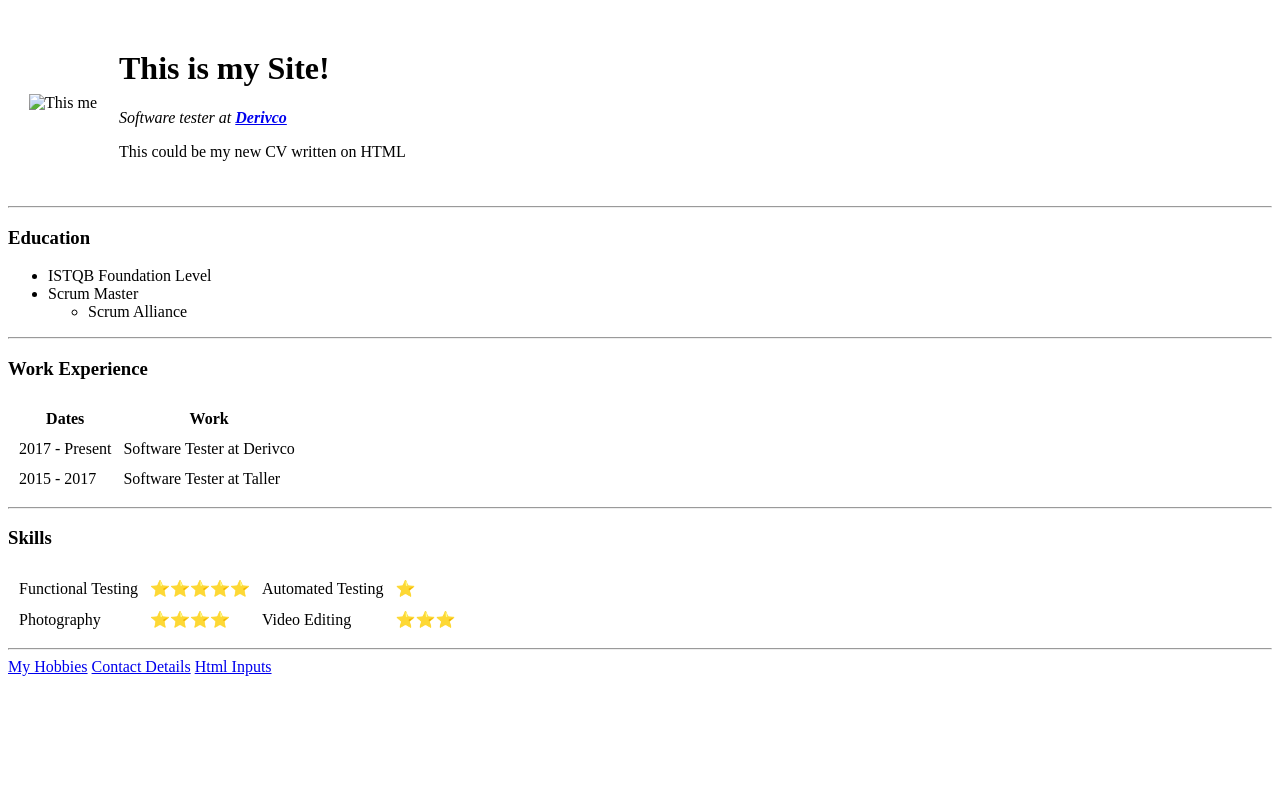
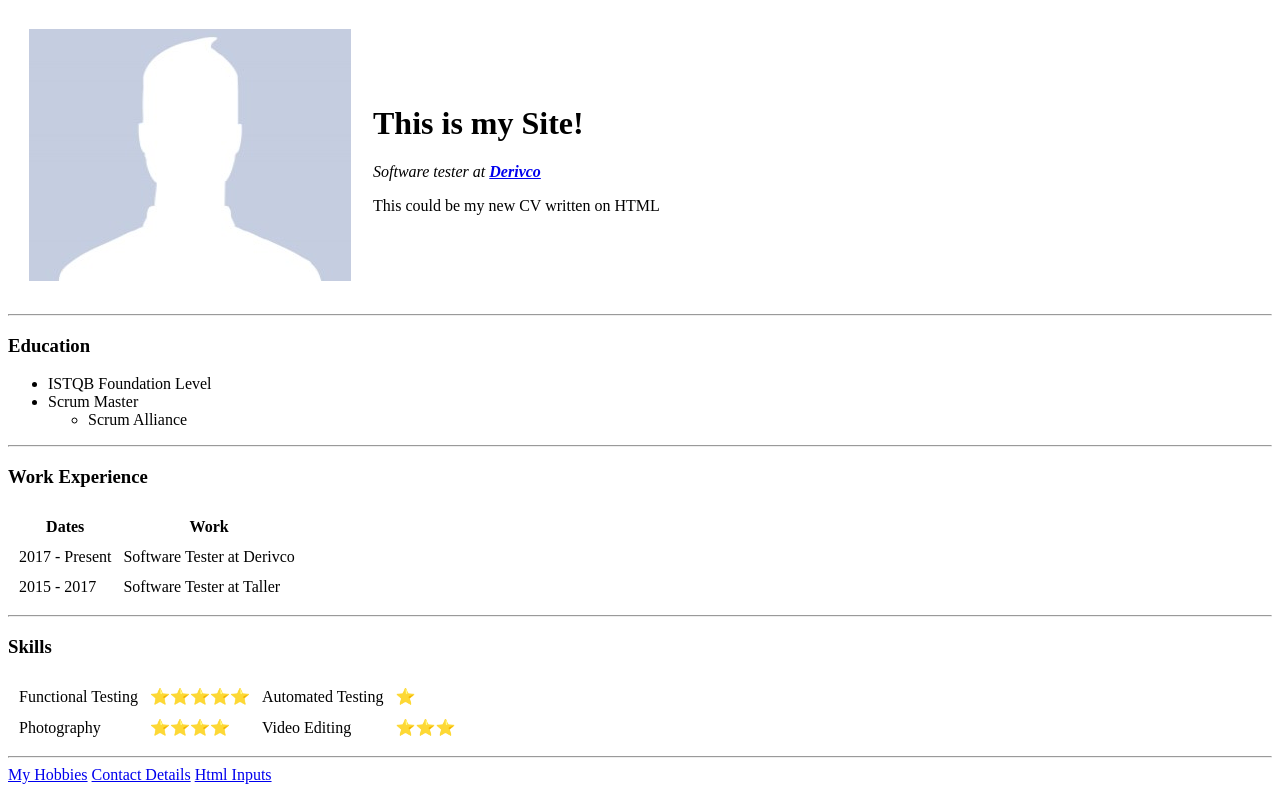
Before and after one commit to nachoim/cv, a plain HTML site: page index.html in a window 1280 px wide. Drawn offline with Linux system fonts and the light colour scheme.

Commit message:
Image ref updated

```diff
--- a/index.html
+++ b/index.html
@@ -9,7 +9,7 @@
 <body>
   <table cellspacing=20>
     <td>
-      <img src="images/blank-face.jpg" alt="This me" />
+      <img src="images/blank-face2.jpg" alt="This me" />
     </td>
     <td>
       <h1>This is my Site!</h1>
```
